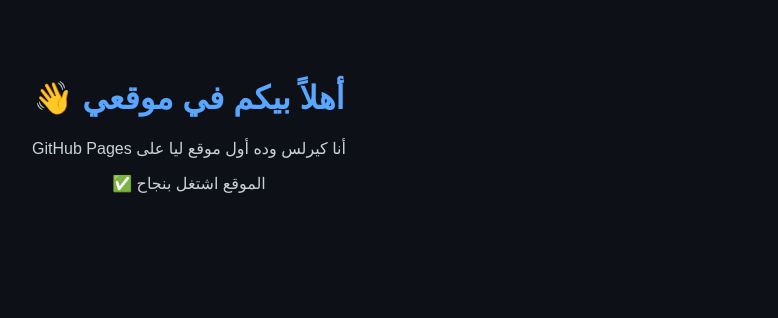
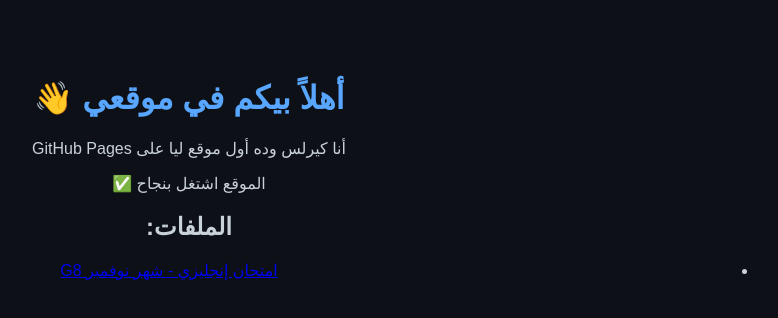
Before and after one commit to Handlepkt/handlepkt.github.io, a plain HTML site: page index.html in a window 1280 px wide. Shown: the whole page, without its empty margins (451-1229 px from the left). Drawn offline with Linux system fonts and the light colour scheme.

Commit message:
Update index.html

```diff
--- a/index.html
+++ b/index.html
@@ -19,5 +19,9 @@
   <h1>أهلاً بيكم في موقعي 👋</h1>
   <p>أنا كيرلس وده أول موقع ليا على GitHub Pages</p>
   <p>الموقع اشتغل بنجاح ✅</p>
+  <h2>الملفات:</h2>
+  <ul>
+    <li><a href="01. G8-English-NovemberMonthlyModel-Exam.docx" download>امتحان إنجليزي - شهر نوفمبر G8</a></li>
+  </ul>
 </body>
 </html>
```
